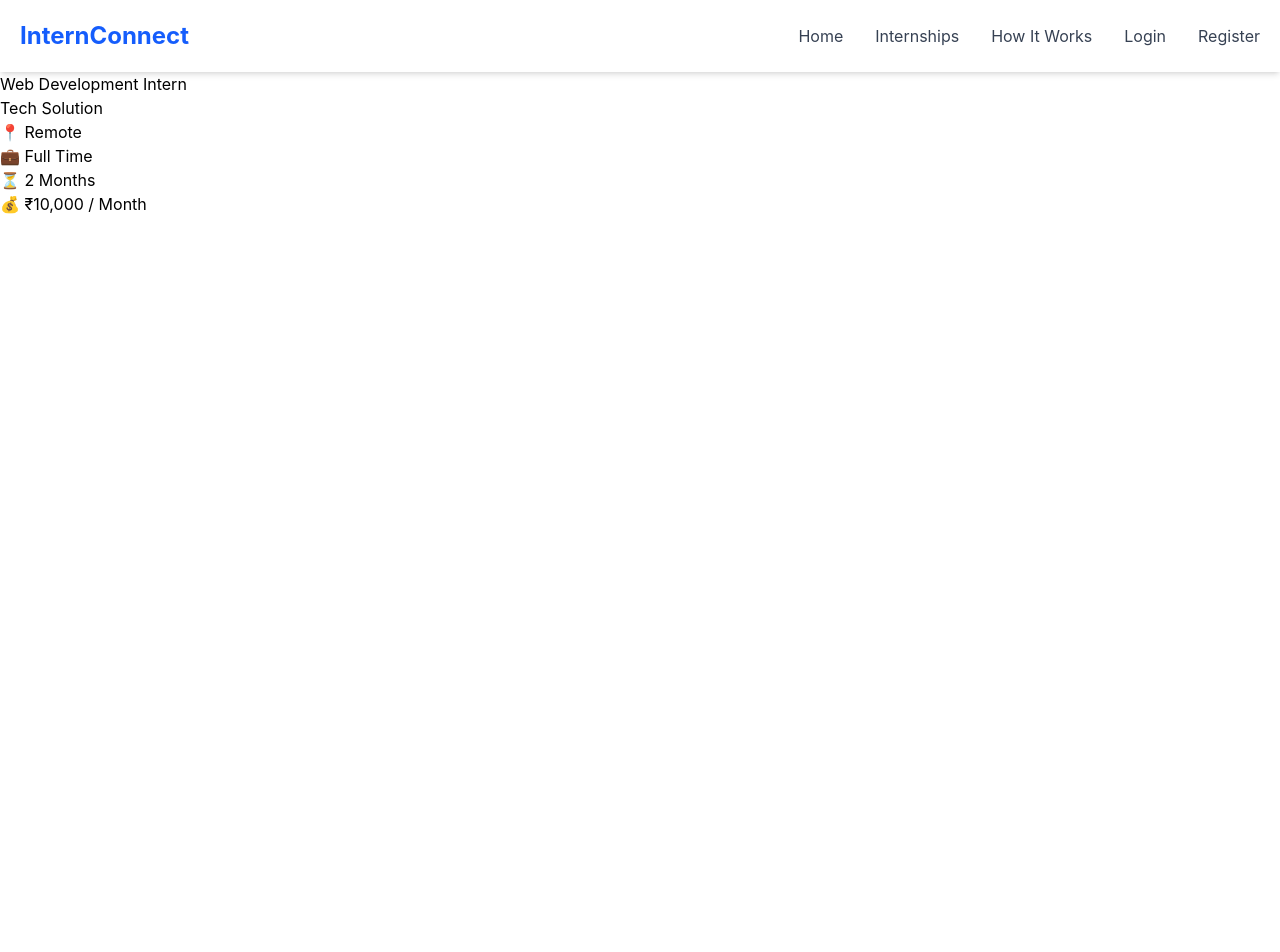
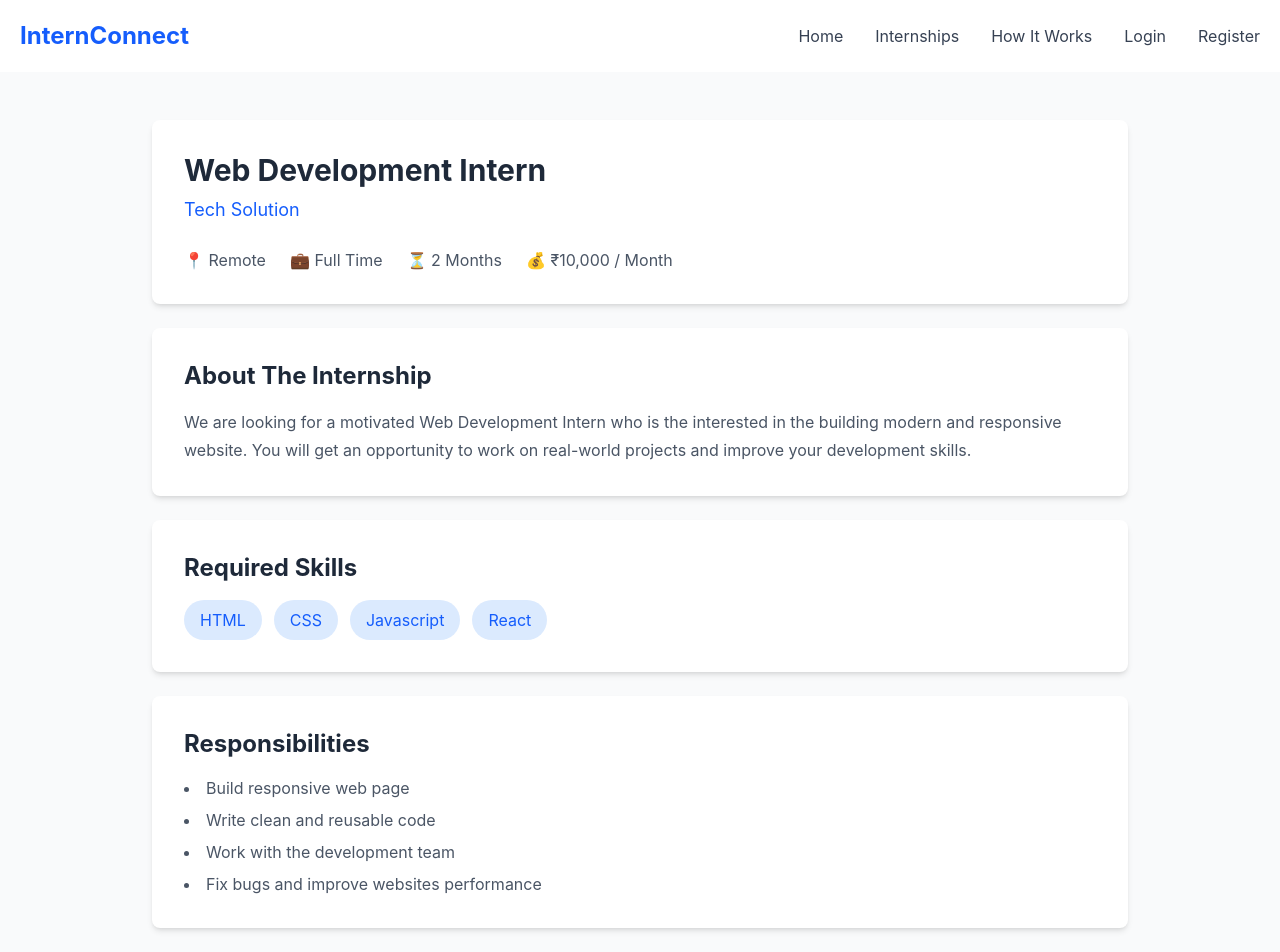
Before and after one commit to Anshu-webdev13/InterenConnect-Project, a React (Vite) app in the folder internconnect/: page /internshipdetails in a window 1280 px wide. Shown: the top 952 px of the page. Before the commit the page ends 800 px from the top, so only its background shows below. Built offline with nearby package versions, Linux system fonts and the light colour scheme.

Commit message:
Add internshipdetail page

```diff
--- a/internconnect/src/pages/Internshipdetails.jsx
+++ b/internconnect/src/pages/Internshipdetails.jsx
@@ -2,17 +2,65 @@ import React from "react";
 
 const Internshipdetails = () => {
   return (
-    <div>
-      <div>
-        <div>
-          <h1>Web Development Intern</h1>
-          <p>Tech Solution</p>
-          <div>
+    <div className="bg-gray-50 py-12 min-h-screen">
+      <div className="max-w-5xl mx-auto px-6">
+        <div className="bg-white p-8 rounded-lg shadow-md">
+          <h1 className="text-3xl font-bold text-gray-800">
+            Web Development Intern
+          </h1>
+          <p className="text-blue-600 text-lg mt-2"> Tech Solution</p>
+          <div className="flex flex-wrap gap-6 mt-6 text-gray-600">
             <p>📍 Remote</p>
-             <p>💼 Full Time</p>
-             <p>⏳ 2 Months</p>
+            <p>💼 Full Time</p>
+            <p>⏳ 2 Months</p>
             <p>💰 ₹10,000 / Month</p>
           </div>
+        </div>
+
+        <div className="bg-white p-8 rounded-lg shadow-md mt-6">
+          <h2 className="text-2xl font-bold text-gray-800">
+            About The Internship
+          </h2>
+          <p className="text-gray-600 mt-4 leading-7">
+            We are looking for a motivated Web Development Intern who is the
+            interested in the building modern and responsive website. You will
+            get an opportunity to work on real-world projects and improve your
+            development skills.
+          </p>
+        </div>
+
+        <div className="bg-white p-8 rounded-lg shadow-md mt-6">
+          <h2 className="text-2xl font-bold text-gray-800">Required Skills</h2>
+          <div className="flex flex-wrap gap-3 mt-4">
+            <span className="bg-blue-100 text-blue-600 px-4 py-2 rounded-full">
+              HTML
+            </span>
+            <span className="bg-blue-100 text-blue-600 px-4 py-2 rounded-full">
+              CSS
+            </span>
+            <span className="bg-blue-100 text-blue-600 px-4 py-2 rounded-full">
+              Javascript
+            </span>
+            <span className="bg-blue-100 text-blue-600 px-4 py-2 rounded-full">
+              React
+            </span>
+          </div>
+        </div>
+
+        <div className="bg-white p-8 rounded-lg shadow-md mt-6">
+          <h2 className="text-2xl font-bold text-gray-800">Responsibilities</h2>
+          <ul className="list-disc list-inside text-gray-600 mt-4 space-y-2">
+            <li>Build responsive web page</li>
+            <li>Write clean and reusable code</li>
+            <li>Work with the development team</li>
+            <li>Fix bugs and improve websites performance</li>
+          </ul>
+        </div>
+
+        <div className="mt-8 text-center">
+          <button className="bg-blue-600 text-white px-8 py-3 rounded-md hover:bg-blue-700">
+            Apply Now
+          </button>
         </div>
       </div>
     </div>
```
